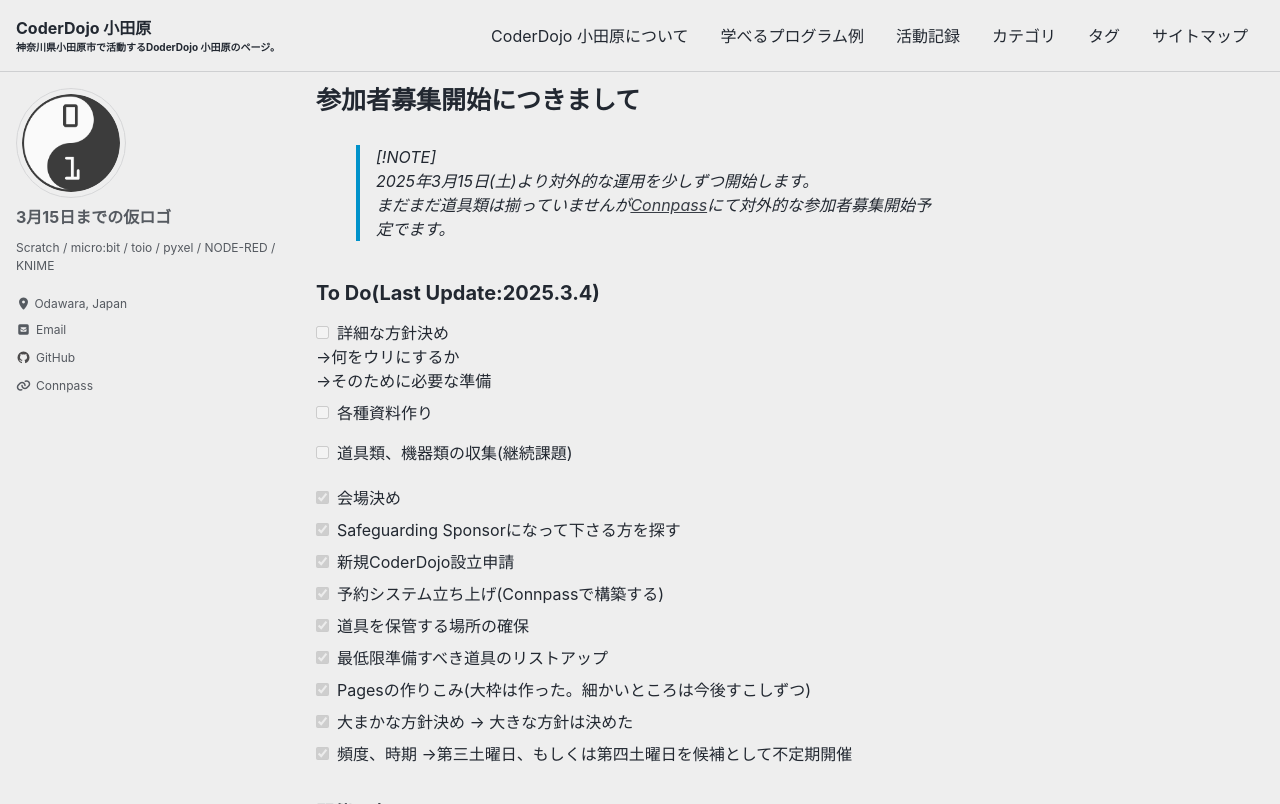
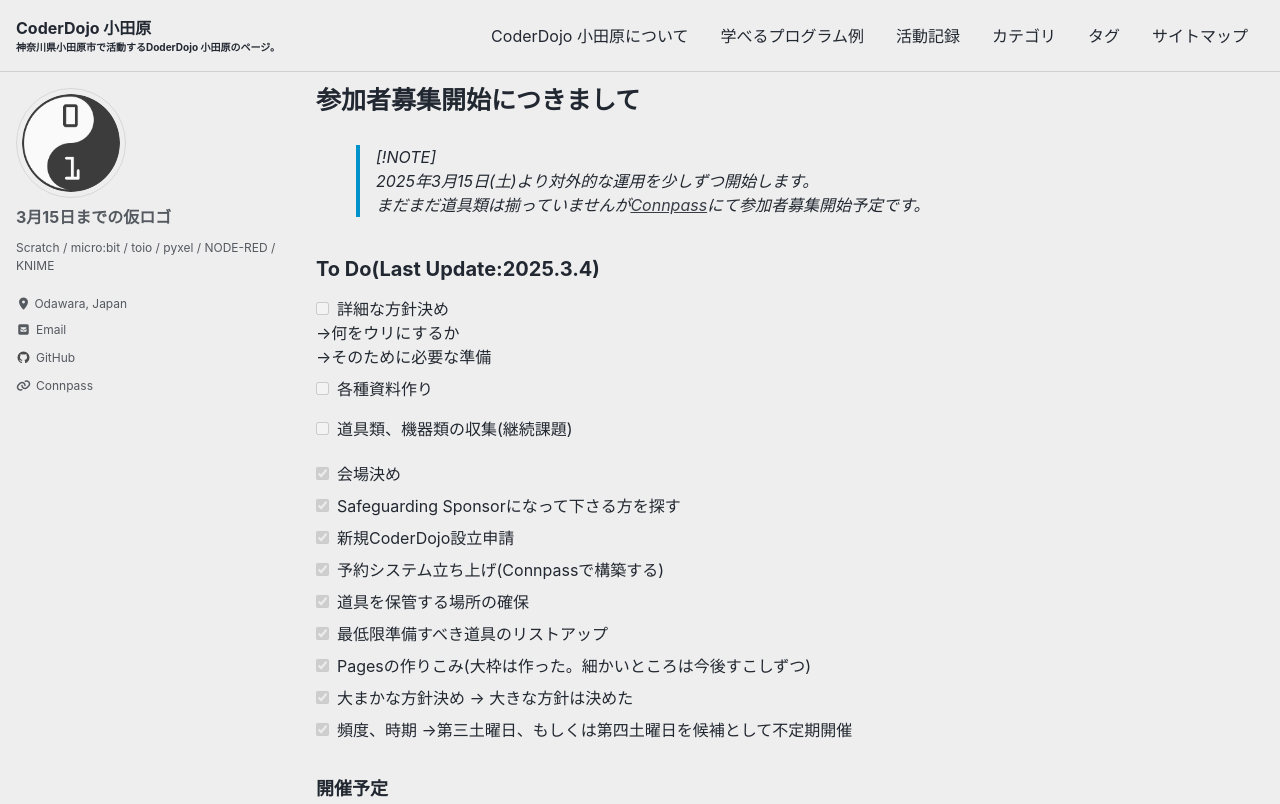
Before and after one commit to CoderDojo-Odawara/coderdojo-odawara.github.io, a Jekyll site: the page built from index.md, in a window 1280 px wide and 900 px high, cut to the strip 0-804 px from the top of the window. Built offline with Jekyll 4.4.1, drawn with Linux system fonts in a browser that asks for light colours; cached includes are drawn as plain includes; a script that is not in the unit is left out; the list of posts is cut into pages by our own code.

Commit message:
Update index.md

```diff
--- a/index.md
+++ b/index.md
@@ -5,7 +5,7 @@
 ---
 > [!NOTE]
 > 2025年3月15日(土)より対外的な運用を少しずつ開始します。
-> まだまだ道具類は揃っていませんが[Connpass](https://coderdojo-odawara.connpass.com/)にて対外的な参加者募集開始予定でます。
+> まだまだ道具類は揃っていませんが[Connpass](https://coderdojo-odawara.connpass.com/)にて参加者募集開始予定です。
 
 ## To Do(Last Update:2025.3.4)
 - [ ] 詳細な方針決め
```
